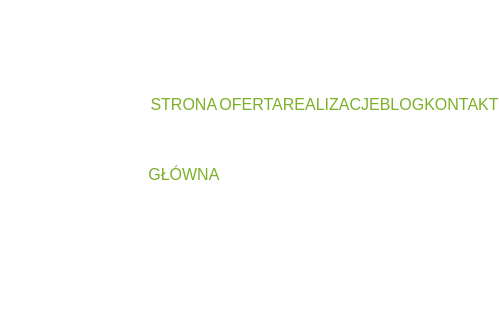
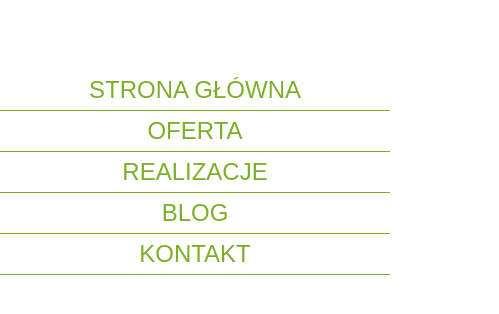
Before and after one commit to rafcio3141/garden, a plain HTML site: page index.html in a window 390 px wide. Shown: the whole page, 499 px wide, since content can reach past the window. Drawn offline with Linux system fonts and the light colour scheme.

Commit message:
23 kwiecien
sprawdzić wtyczkę czy jest github do notepadda

```diff
--- a/CSS/style.css
+++ b/CSS/style.css
@@ -2,6 +2,11 @@ body {
 	background-color:#fff;
 	font-family: 'Roberto', sans-serif;
 	font-size:62,5%;
+}
+.floatfix:after {
+	content:'';
+	display:block;
+	clear:both;
 }
 
 .contener {
@@ -44,7 +49,7 @@ header nav ul li a {
 	width:;
 	height:70px;
 	line-height:70px;
-	font-size: 1,5em;
+	font-size: 1.5em;
 	color: #7cb029;
 	text-transform: uppercase;
 	text-align:center;
@@ -55,3 +60,49 @@ header nav ul li a:hover{
 	background: #7cb029;
 	color:#fff;
 }
+
+/*---------MENU SWITCH------------------*/
+.switch {
+	display: none;
+	background:#7cb029;
+	color: #fff;
+	padding: 10px 15px;
+	float: right;
+	font-size: 1.4em;
+	text-decoration:none;
+
+
+}
+
+/*---------MAX-WIDTH 1024---------------*/
+@media screen and (max-width: 1024px) {
+.contener {
+	width: 90%;
+		}
+}
+
+/*---------MAX-WIDTH 768---------------*/
+@media screen and (max-width: 768px) {
+.contener {
+	width: 95%;
+		}
+header nav {
+	width:100%;
+}
+}
+
+/*---------MAX-WIDTH 480---------------*/
+@media screen and (max-width: 480px) {
+	.contener {
+	width: 100%;
+		}
+header nav ul li {
+	display:block;
+	width:100%;
+}
+header nav ul li a {
+	height:40px;
+	line-height:40px;
+	border-bottom: 1px solid #7cb029;
+}
+}
--- a/index.html
+++ b/index.html
@@ -11,9 +11,10 @@
 <title>Gardener - Projektowanie i zakładanie ogrodów</title>
 </head>
 <body>
-<header class="contener">
+<header class="contener floatfix">
 <h1><a href="index.html">Gardener</a></h1>
 <nav>
+	<a href="#" class="switch">MENU</a>
 	<ul>
 		<li><a href="index.html">Strona główna</a></li>
 		<li><a href="#">Oferta</a></li>
```
Also changed, not shown: notatka.txt (added).
